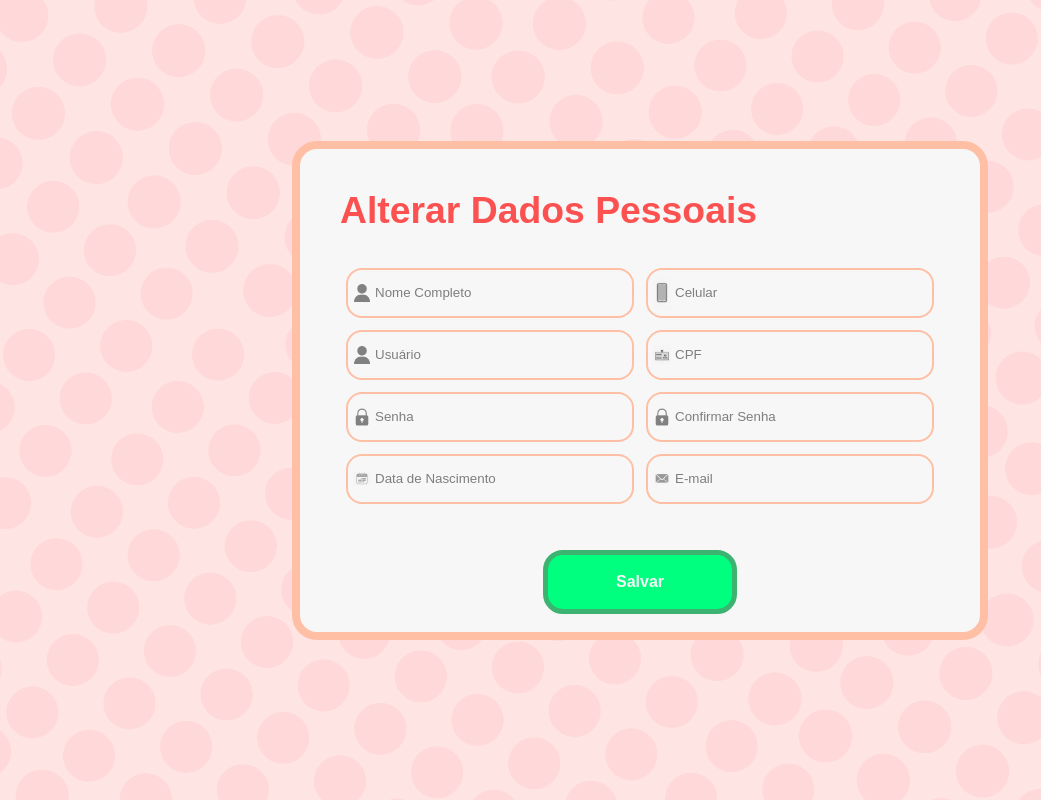
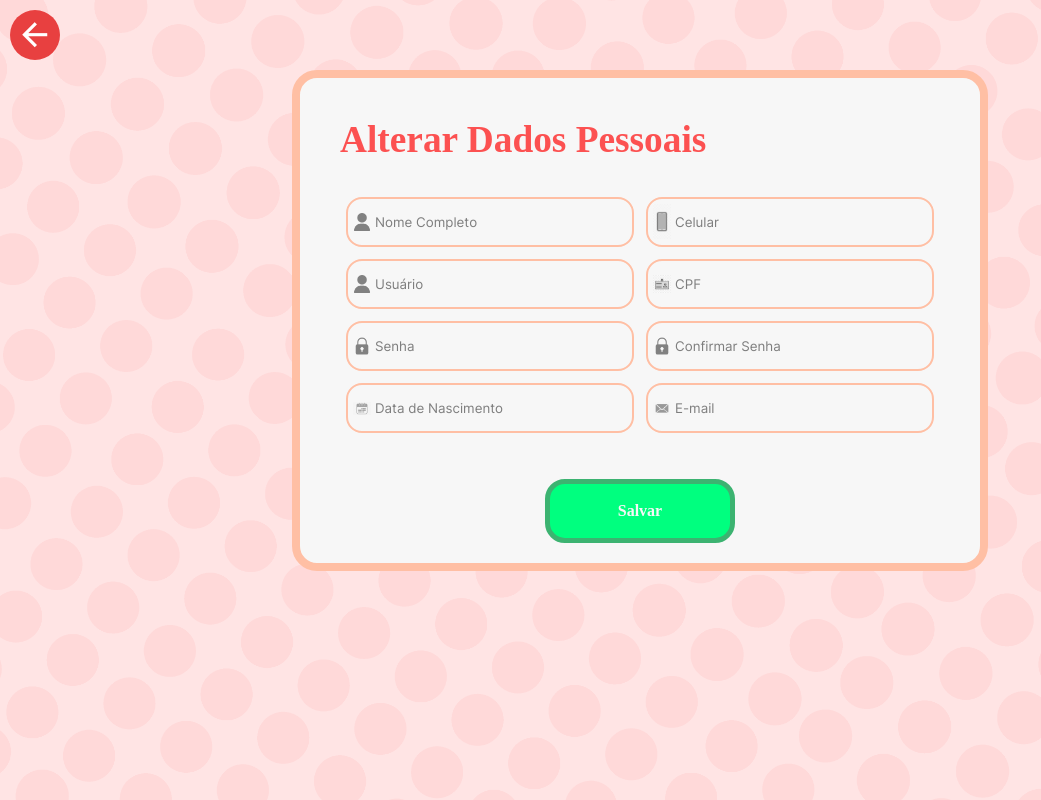
Before and after one commit to brendajuliane/MemoryGame, a PHP site: page /alterarDados.html in a window 1280 px wide. Shown: the whole page, without its empty margins (0-1041 px from the left). Run offline with PHP 8.4, Linux system fonts and the light colour scheme; some web fonts are replaced.

Commit message:
Adição botão voltar Alterar dados

```diff
--- a/alterarDados.html
+++ b/alterarDados.html
@@ -9,6 +9,10 @@
     <title>Alterar Dados</title>
 </head>
 <body>
+    <div class="containerFlex">
+        <header class="header">
+            <a href="perfil.html" class="goBackButton"><img src="img/back.png" alt=""></a>
+        </header>
         <div class="form">
             <p class="label">Alterar Dados Pessoais</p>
                 <div class="inputs">
@@ -30,5 +34,6 @@
                 </div>
                 <button class="greenButton">Salvar</button><br><br>
         </div>
+    </div>
 </body>
 </html>
--- a/css/alterarDados.css
+++ b/css/alterarDados.css
@@ -1,16 +1,41 @@
+@font-face {
+    font-family: Inter;
+    src: url(../Inter/Inter-Regular.ttf);
+
+}
+@font-face {
+    font-family: "Inter Extra Bold";
+    src: url(../Inter/Inter-ExtraBold.ttf);
+
+}
 *{
     color:#FC5151;
-    font-family: Arial, Helvetica, sans-serif;
+    font-family: "Inter Extra Bold";
 }
 body {
     display: flex;
     align-items: center;
     justify-content: center;
 }
+.header{
+    width: 100vw;
+    display: flex;
+    justify-content: flex-start;
+
+}
+
+.containerFlex{
+    display: flex;
+    flex-direction: column;
+    width: 100vw;
+    height: 100%;
+    align-items: center;
+}
 
 .form {
     width: 600px;
     padding-bottom: 0;
+    font-family: Inter;
 }
 .inputs{
     display: flex;
```
Lines whose indentation alone changed are shown as unchanged.
